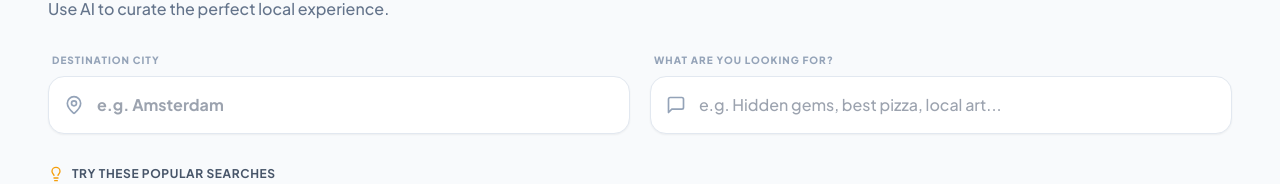
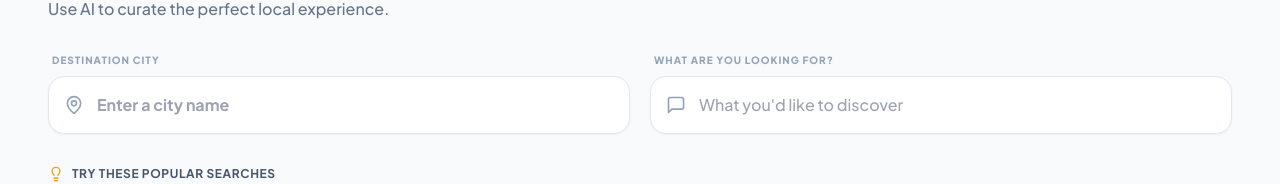
Before and after one commit to AmitOfir4/TripPlanner, a React (Vite) app: page / in a window 1280 px wide. Shown: the part 141-325 px from the top of the page. Built offline with nearby package versions, Linux system fonts and the light colour scheme; no server answers.

Commit message:
update ui

```diff
--- a/App.tsx
+++ b/App.tsx
@@ -202,7 +202,8 @@ const App: React.FC = () => {
               )}
             </div>
 
-            {/* Saved Places - Below Map */}
+            {/* Saved Places - Below Map (only show after search) */}
+            {requestCount > 0 && (
               <SavedPlacesSidebar
                 savedLayers={savedLayers}
                 googleUser={googleUser}
@@ -212,6 +213,7 @@ const App: React.FC = () => {
                 onUploadToDrive={handleUploadToDrive}
                 onEnrichSelected={handleEnrichSelected}
               />
+            )}
           </div>
         </div>
       </main>
--- a/components/SearchForm.tsx
+++ b/components/SearchForm.tsx
@@ -63,7 +63,7 @@ export const SearchForm: React.FC<SearchFormProps> = ({
             <MapPin className="absolute left-4 top-1/2 -translate-y-1/2 w-5 h-5 text-slate-400 group-focus-within:text-indigo-600 transition-colors" />
             <input
               type="text"
-              placeholder="e.g. Amsterdam"
+              placeholder="Enter a city name"
               className="w-full pl-12 py-4 bg-white border border-slate-200 rounded-2xl focus:ring-4 focus:ring-indigo-100 focus:border-indigo-600 transition-all outline-none font-bold text-slate-800 shadow-sm"
               value={currentCity}
               onChange={(e) => onCityChange(e.target.value)}
--- a/constants.ts
+++ b/constants.ts
@@ -4,7 +4,7 @@ export const TRANSLATIONS = {
   savedMap: "Trip Summary",
   cityPrompt: "Destination City",
   queryPrompt: "What are you looking for?",
-  queryPlaceholder: "e.g. Hidden gems, best pizza, local art...",
+  queryPlaceholder: "What you'd like to discover",
   findPlaces: "Discover Spots",
   loadMore: "Find More",
   searching: "Searching the map...",
```
Lines whose indentation alone changed are shown as unchanged.
